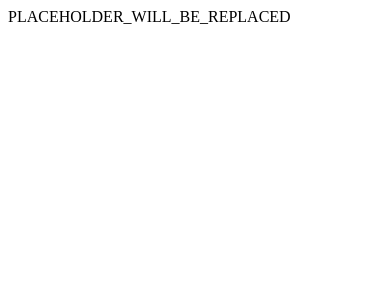
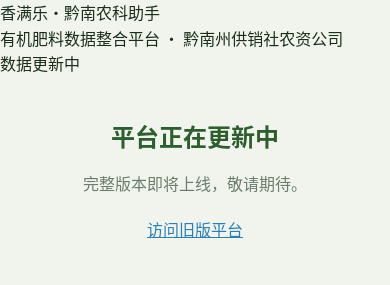
Before and after one commit to yike66666/qiannan-agri-platform, a plain HTML site: page qiannan-agri-dashboard.html in a window 390 px wide. Drawn offline with nearby package versions, Linux system fonts and the light colour scheme.

Commit message:
Update dashboard with mobile-friendly landing page

```diff
--- a/qiannan-agri-dashboard.html
+++ b/qiannan-agri-dashboard.html
@@ -1 +1,52 @@
-PLACEHOLDER_WILL_BE_REPLACED
+<!DOCTYPE html>
+<html lang="zh-CN">
+<head>
+<meta charset="UTF-8">
+<meta name="viewport" content="width=device-width, initial-scale=1.0, maximum-scale=1.0, user-scalable=no">
+<title>香满乐·黔南农科助手 · 有机肥料数据整合平台</title>
+<script src="https://cdn.jsdelivr.net/npm/echarts@5.5.0/dist/echarts.min.js"></script>
+<style>
+  :root {
+    --bg: #f0f4ed;
+    --bg2: #ffffff;
+    --ink: #1a2e1a;
+    --muted: #6b7d6b;
+    --rule: #d4e0d4;
+    --accent: #2c5f2d;
+    --accent-dark: #1a4520;
+    --accent2: #e8a735;
+    --accent3: #4a8b4a;
+    --danger: #c0392b;
+    --warn: #e67e22;
+    --info: #2980b9;
+    --purple: #6c5ce7;
+    --teal: #00a896;
+  }
+  * { margin: 0; padding: 0; box-sizing: border-box; }
+  body {
+    font-family: 'Noto Sans CJK SC', 'Noto Sans SC', 'Microsoft YaHei', 'PingFang SC', 'WenQuanYi Micro Hei', sans-serif;
+    background: var(--bg);
+    color: var(--ink);
+    line-height: 1.6;
+    -webkit-font-smoothing: antialiased;
+  }
+  .container { max-width: 1200px; margin: 0 auto; padding: 0 16px; }
+</style>
+</head>
+<body>
+  <div class="header">
+    <div class="header-inner">
+      <div>
+        <div class="header-title">香满乐·黔南农科助手</div>
+        <div class="header-sub">有机肥料数据整合平台 · 黔南州供销社农资公司</div>
+      </div>
+      <div class="header-badge"><span class="dot"></span> 数据更新中</div>
+    </div>
+  </div>
+  <div class="container" style="padding:40px 16px; text-align:center;">
+    <h2 style="color:var(--accent); margin-bottom:16px;">平台正在更新中</h2>
+    <p style="color:var(--muted);">完整版本即将上线，敬请期待。</p>
+    <p style="margin-top:20px;"><a href="https://yike66666.github.io/qiannan-agri-platform/" style="color:var(--info);">访问旧版平台</a></p>
+  </div>
+</body>
+</html>
```
